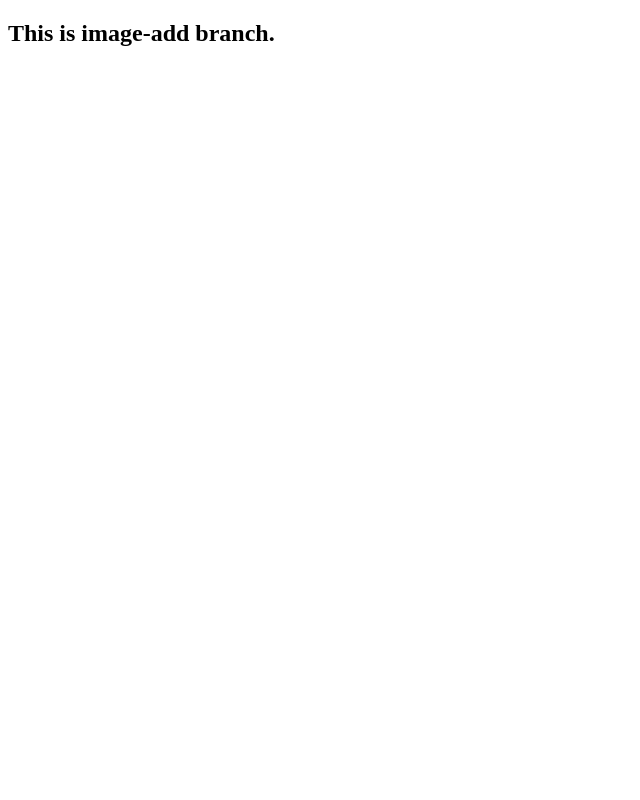
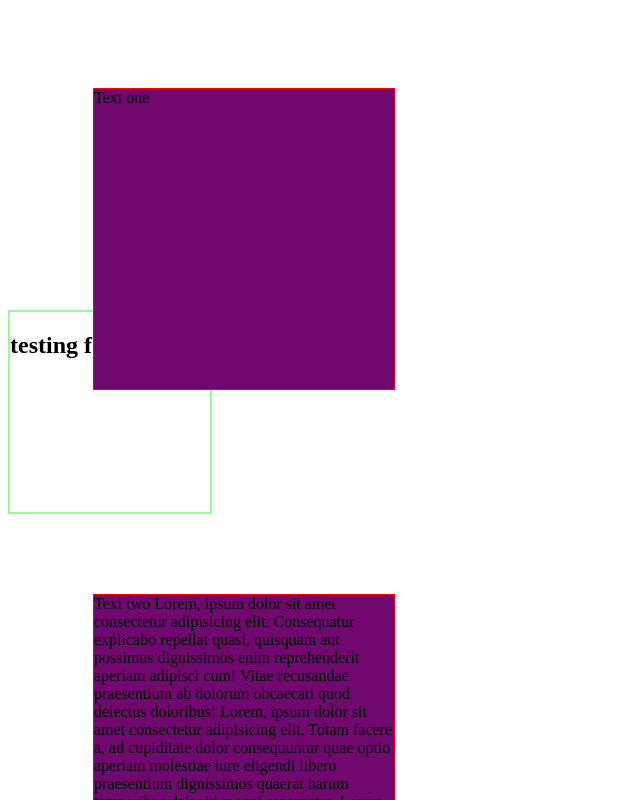
Before and after one commit to rnrabi/testing-hero, a plain HTML site: page index.html in a window 1280 px wide. Shown: the top 800 px of the page, without its empty margins (0-640 px from the left). Drawn offline with Linux system fonts and the light colour scheme.

```diff
--- a/index.html
+++ b/index.html
@@ -8,11 +8,25 @@
     <link rel="stylesheet" href="style.css">
 </head>
 <body>
-    <div class="box1"></div>
-    <div class="box2"></div>
-    <div class="box3"></div>
-    <div class="box4"></div>
-    <div class="box5"></div>
-    <h2>This is image-add branch. </h2>
+    <div class="box">Text one</div>
+    <div class="text">
+    <h2>testing for  text over flow. I can set the text over flow
+        Lorem ipsum dolor sit amet consectetur adipisicing elit. Officiis modi aliquid earum porro maxime saepe enim impedit esse iure molestiae?
+    </h2>
+</div>
+    <div class="box" id="box2">Text two Lorem, ipsum dolor sit amet consectetur adipisicing elit. Consequatur explicabo repellat quasi, quisquam aut possimus dignissimos enim reprehenderit aperiam adipisci cum! Vitae recusandae praesentium ab dolorum obcaecati quod delectus doloribus! Lorem, ipsum dolor sit amet consectetur adipisicing elit. Totam facere a, ad cupiditate dolor consequuntur quae optio aperiam molestiae iure eligendi libero praesentium dignissimos quaerat harum temporibus deleniti magni aspernatur. Lorem ipsum Lorem ipsum dolor sit amet, consectetur adipisicing elit. Natus, fugiat voluptatibus! Recusandae non molestias laudantium quibusdam consequuntur omnis aliquid, commodi laboriosam repellendus praesentium similique ab repudiandae officiis voluptatum quasi exercitationem beatae numquam voluptatem nisi? Maxime autem similique eveniet consequatur laborum magnam alias doloribus, error laudantium nam blanditiis molestiae? Eos, qui. dolor sit amet consectetur adipisicing elit. Accusamus voluptas aperiam placeat eaque in, totam illum sequi quo doloribus dolorum explicabo rerum eum repellat ex aliquam pariatur voluptates. Veritatis ullam perspiciatis totam quae id ex laborum fuga voluptatibus. Quo, fugiat! Nisi nulla debitis rem eligendi ipsa. Magni fugiat explicabo totam?</div>
+    <div class="box">Text three</div>
+    <div class="box">Text fore</div>
+    <div class="box">Text five</div>
+
+
+
+
+
+
+
+
+
+
 </body>
 </html>
--- a/style.css
+++ b/style.css
@@ -0,0 +1,36 @@
+.box{
+    width: 300px;
+    height: 300px;
+    background-color: green;
+    border: 1px solid red;
+    /* transition: width 2s ease-out 1s, transform 3s ,background-color 2s; */
+
+}
+
+.box{
+    transform:translate(85px , 80px);
+    transform-origin: center;
+    /* width:500px; */
+    background-color: rgb(112, 8, 112);
+    /* transition: width 2s ease-out 1s, transform 3s ,background-color 2s; akhanew kaj kore */
+}
+
+#box2{
+overflow: scroll;
+overflow-x: hidden;
+
+}
+.text{
+    width:200px;
+    height:200px;
+    border: 2px solid palegreen;
+    /* overflow:hidden; */
+    /* overflow-x:scroll;
+    overflow-y:hidden;*/
+}
+
+h2{
+    white-space: nowrap;
+    overflow: hidden;
+    text-overflow: ellipsis;
+}
```
Also changed, not shown: images/bat.png (added).
